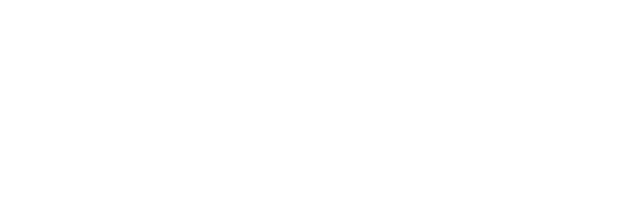
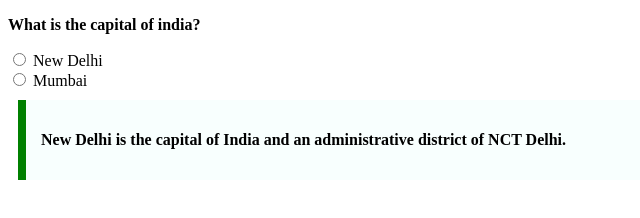
Before and after one commit to acciojob/trivia-jaswanthchowdary99, a website: page main.html in a window 1280 px wide. Shown: the whole page, without its empty margins (0-640 px from the left). Drawn offline with Linux system fonts and the light colour scheme.

Commit message:
created a submission

```diff
--- a/main.html
+++ b/main.html
@@ -10,7 +10,16 @@
 	<!-- the entire body must be written by student -->
     <script type="text/javascript" src="./script.js">
 </script>
-
+<form>
+	<p><b>What is the capital of india?</b></p>
+	<input type = "radio" value = "new-delhi">
+		<label for = "new-delhi">New Delhi</label><br>
+	<input type = "radio" value = "mumbai">
+	<label for = "mumbai">Mumbai</label>
+</form>
+	<div class = "name">
+		<p>New Delhi is the capital of India and an administrative district of NCT Delhi.</p>
+	</div>
 </body>
 
 </html>
--- a/styles.css
+++ b/styles.css
@@ -1,2 +1,10 @@
 
 /* Your CSS Code here. */
+.name{
+	   max-width: 600px;
+       margin: 10px;
+       padding: 15px;
+       border-left: 8px solid green;
+       background-color: #f8fffe;
+       font-weight: bold;
+}
```
